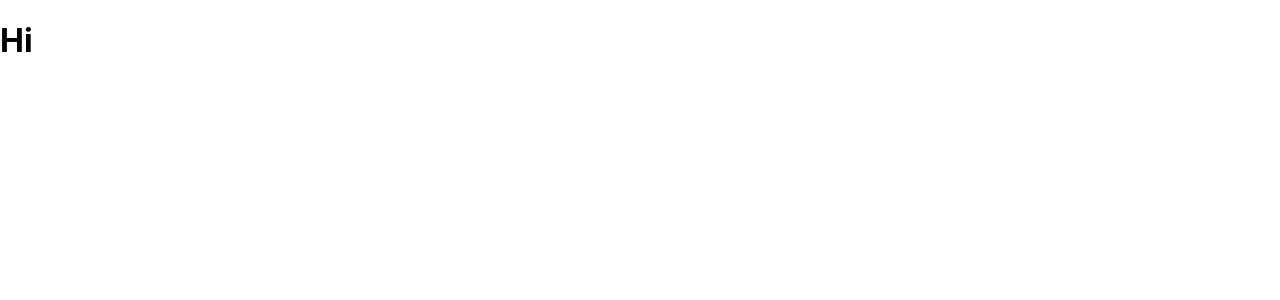
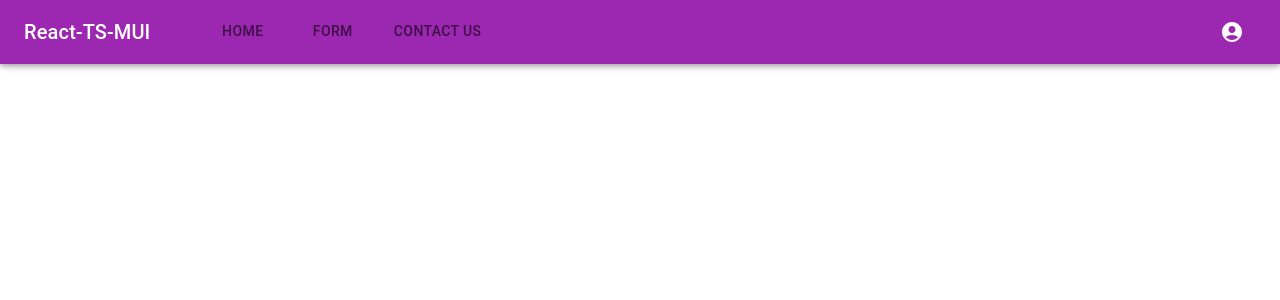
Before and after one commit to amangarg12345/react-ts-mui, a React (Create React App) app: page / in a window 1280 px wide. Shown: the top 300 px of the page. Built offline with nearby package versions, Linux system fonts and the light colour scheme.

Commit message:
Header Design without Functionality

```diff
--- a/package.json
+++ b/package.json
@@ -16,6 +16,7 @@
     "@types/react-dom": "^18.3.0",
     "react": "^18.3.1",
     "react-dom": "^18.3.1",
+    "react-router-dom": "^6.26.2",
     "react-scripts": "5.0.1",
     "styled-components": "^6.1.13",
     "typescript": "^4.9.5",
--- a/src/App.tsx
+++ b/src/App.tsx
@@ -1,10 +1,11 @@
 import React from 'react';
+import Header from './Components/Header';
 
 
 function App() {
   return (
     <div className="App">
-      <h1>Hi</h1>
+      <Header/>
     </div>
   );
 }
--- /dev/null
+++ b/src/Components/Header.tsx
@@ -0,0 +1,28 @@
+import { AccountCircle } from "@mui/icons-material";
+import { AppBar, Box, IconButton, Tab, Tabs, Toolbar, Typography } from "@mui/material";
+
+const Header = () =>{
+    return(
+        <Box>
+            <AppBar color="secondary">
+                <Toolbar >
+                    <Typography variant="h6" component="div" sx={{ flexGrow: 1 }}>
+                         React-TS-MUI
+                    </Typography>
+                    <Tabs sx={{ flexGrow: 15 }}>
+                        <Tab value="one" label="Home" />
+                        <Tab value="two" label="Form" />
+                        <Tab value="three" label="Contact Us" />
+                    </Tabs>
+                    <IconButton
+                        size="large"
+                        color="inherit"
+                        >
+                        <AccountCircle />
+                    </IconButton>
+                </Toolbar>
+            </AppBar>
+        </Box>
+    )
+}
+export default Header;
```
Also changed, not shown: src/Components/Contact.tsx (added, +11 -0 lines), src/Components/Form.tsx (added, +11 -0 lines), src/Components/Home.tsx (added, +11 -0 lines), 1 other file (tests, documents, lock files or other folders).
